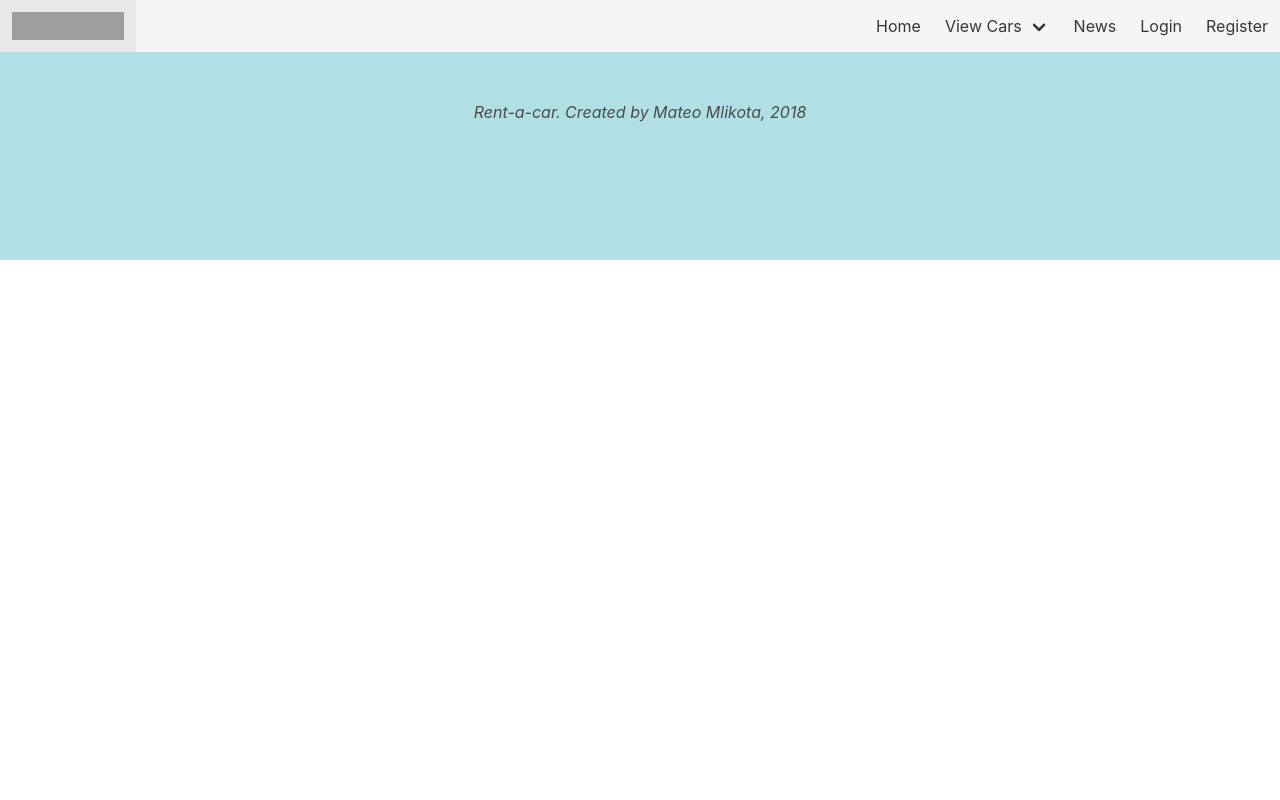
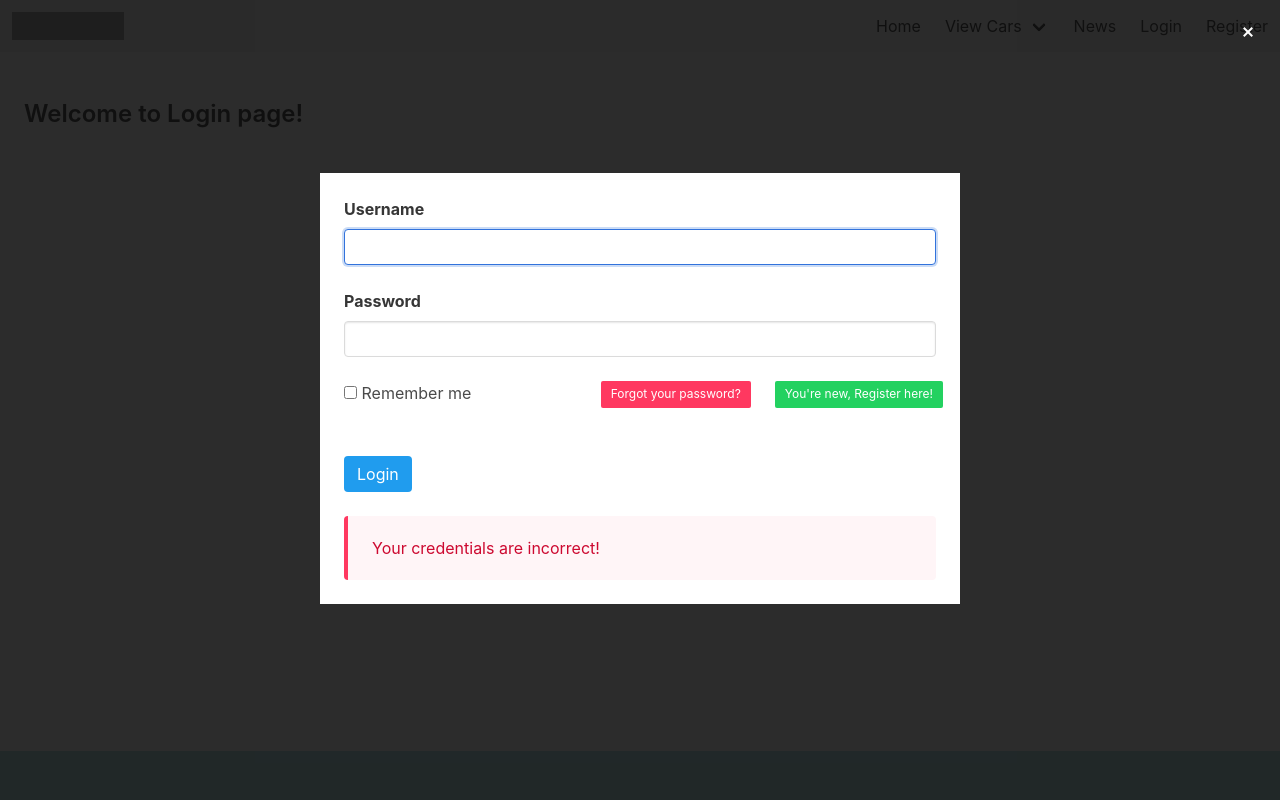
Before and after one commit to xhizor/django-rent-a-car, a Django app: template templates/account/login.html in a window 1280 px wide. Run offline with Django 3.2, Linux system fonts and the light colour scheme; the template is opened without the code that fills it, so the values that code supplies are empty; parts of the project's set-up code (start-up, migrations or seed data) failed here and were passed over; some libraries are stand-ins or nearby versions; grey boxes are pictures that could not be loaded.

Commit message:
Added login template and Vue JS Axios Client.

```diff
--- a/account/urls.py
+++ b/account/urls.py
@@ -1,10 +1,11 @@
 from django.urls import path
 from rest_framework_jwt.views import obtain_jwt_token
-from .views import CreateUserView
+from .views import LoginView, CreateUserView
 
 app_name = 'account'
 
 urlpatterns = [
-    path('api/auth/token/', obtain_jwt_token, name='get_jwt'),
-    path('api/register/', CreateUserView.as_view(), name='register')
+    path('auth/token/', obtain_jwt_token, name='get_jwt'),
+    path('login/', LoginView.as_view(), name='login'),
+    path('register/', CreateUserView.as_view(), name='register')
 ]
--- a/requirements.txt
+++ b/requirements.txt
@@ -1,3 +1,4 @@
+django-cors-headers
 django-debug-toolbar
 django-rest-framework
 djangorestframework-jwt
--- a/templates/account/login.html
+++ b/templates/account/login.html
@@ -1 +1,54 @@
 {% extends 'base.html' %}
+{% load staticfiles%}
+{% block title %} Login | Rent-a-car {% endblock title %}
+
+{% block content %}
+    <section class="section">
+    <h1 class="title is-4"> Welcome to Login page!</h1>
+    </section>
+    <section class="section is-large"></section>
+    <div class="modal is-active" id="modal">
+        <div class="modal-background"></div>
+        <div class="modal-content">
+            <div class="card">
+                <div class="card-content">
+                <div class="control">
+                     <div id="app">
+                        <label class="label">Username</label>
+                        <input class="input" type="text" autofocus="true" v-model="username">
+                        <br><br>
+                        <label class="label">Password</label>
+                        <input class="input" type="password" v-model="password"><br><br>
+                        <div class="columns">
+                            <div class="column is-5">
+                                <label class="checkbox">
+                                <input type="checkbox"> Remember me </label>
+                            </div>
+                            <div class="column">
+                                <a class="button is-small is-danger">Forgot your password?</a>
+                            </div>
+                            <div class="column">
+                                <a href="{% url 'account:register' %}" class="button is-small is-success">
+                                    You're new, Register here!
+                                </a>
+                            </div>
+                        </div>
+                     <br>
+                    <button class="button is-info" v-on:click="login"> Login </button>
+                         <div v-if="error">
+                         <br>
+                         <article class="message is-danger">
+                                <div class="message-body">
+                                     Your credentials are incorrect!
+                                </div>
+                             </article>
+                             </div></div></div></div></div>
+            <button class="modal-close is-medium" id="btn"></button>
+    </div>
+    <br>
+     </div>
+{% endblock content %}
+
+{% block script %}
+    <script src="{% static 'account/js/login.js' %}"></script>
+{% endblock script %}
--- a/templates/account/register.html
+++ b/templates/account/register.html
@@ -1 +1,2 @@
-{% extend 'base/ase.html' %}
+{% extend 'base.html' %}
+{% block title %} Register | Rent-a-car{% endblock title %}
--- a/templates/base.html
+++ b/templates/base.html
@@ -1,4 +1,4 @@
-{% load static %}
+{% load staticfiles %}
 <!DOCTYPE html>
 <html lang="en">
 <head>
@@ -6,6 +6,7 @@
     <title>{% block title %} {% endblock title %}</title>
     <link rel="stylesheet" href="https://cdnjs.cloudflare.com/ajax/libs/bulma/0.7.1/css/bulma.css">
 </head>
+<body id="login">
 <nav class="navbar is-light">
     <div class="navbar-brand">
         <a href="#" class="navbar-item">
@@ -49,7 +50,6 @@
         </div>
     </div>
 </nav>
-<body>
 
 {% block content %}
 
@@ -66,8 +66,10 @@
   integrity="sha256-FgpCb/KJQlLNfOu91ta32o/NMZxltwRo8QtmkMRdAu8="
   crossorigin="anonymous"></script>
 <script src="https://code.jquery.com/ui/1.12.1/jquery-ui.js"></script>
+<script src="https://cdnjs.cloudflare.com/ajax/libs/vue/2.5.17/vue.min.js"></script>
+<script src="https://cdnjs.cloudflare.com/ajax/libs/axios/0.18.0/axios.min.js"></script>
 <script>
-
+    // script for responsive menu
     document.addEventListener('DOMContentLoaded', function () {
 
         // Get all "navbar-burger" elements
@@ -94,9 +96,9 @@
     });
 </script>
 
+
 {% block script %}
 
 {% endblock script %}
-
 </body>
 </html>
```
Also changed, not shown: account/views.py (+22 -10 lines), rent_a_car/settings.py (+6 -2 lines), db.sqlite3, static/account/brand-logo.jpg (deleted).
